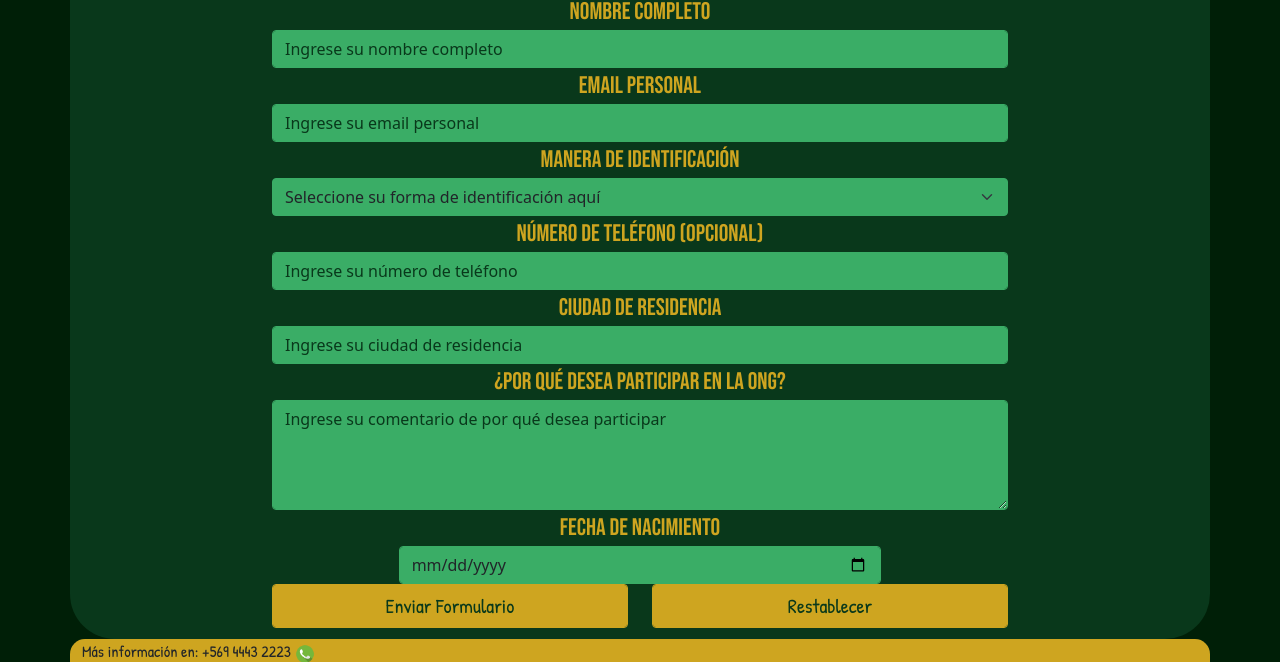
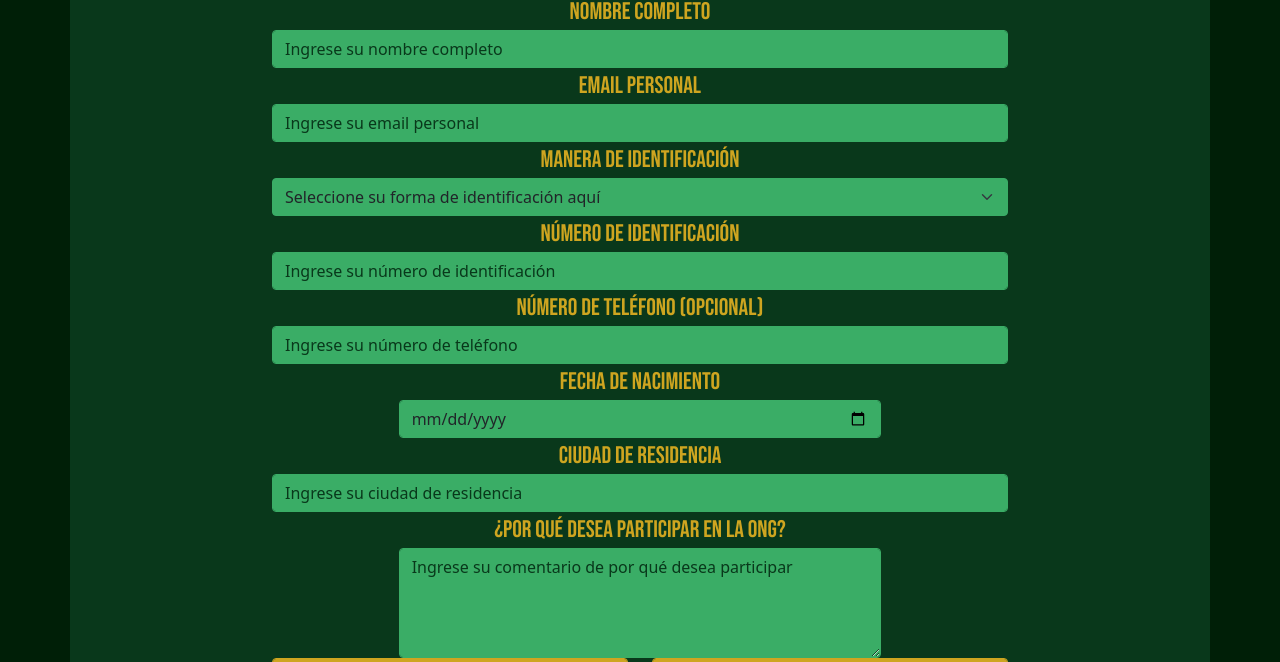
Before and after one commit to ArielAraya/Actividad1, a plain HTML site: page Formulario.html in a window 1280 px wide. Shown: the part 225-887 px from the top of the page. Drawn offline with nearby package versions, Linux system fonts and the light colour scheme.

Commit message:
pequeño ajuste de formulario
se agrega el numero de identificación y modifica posición de cositas

```diff
--- a/Formulario.html
+++ b/Formulario.html
@@ -53,12 +53,10 @@
                                 <option value="1">RUT</option>
                                 <option value="2">PASAPORTE</option>
                             </select>
+                            <label for="PhoneNumber">Número de identificación</label>
+                            <input type="text" placeholder="Ingrese su número de identificación" name="IDNumer" class="form-control input">
                             <label for="PhoneNumber">Número de teléfono (opcional)</label>
                             <input type="text" placeholder="Ingrese su número de teléfono" name="PhoneNumber" class="form-control input">
-                            <label for="PlaceResidence">Ciudad de residencia</label>
-                            <input type="text" placeholder="Ingrese su ciudad de residencia" name="PlaceResidence" class="form-control input">
-                            <label for="Commentary">¿Por qué desea participar en la ONG?</label>
-                            <textarea name="Commentary" class="form-control input" rows="4" placeholder="Ingrese su comentario de por qué desea participar"></textarea>
 
                             <div class="row">
                                 <div class="col-md-2 hidden-sm">
@@ -67,6 +65,21 @@
                                 <div class="col-md-8 col-sm12">
                                     <label for="DateBirth">Fecha de nacimiento</label>
                                     <input type="date" class="form-control input">
+                                </div>
+                                <div class="col-md-2 hidden-sm">
+
+                                </div>
+                            </div>
+                            <label for="PlaceResidence">Ciudad de residencia</label>
+                            <input type="text" placeholder="Ingrese su ciudad de residencia" name="PlaceResidence" class="form-control input">
+
+                            <div class="row">
+                                <div class="col-md-2 hidden-sm">
+
+                                </div>
+                                <div class="col-md-8 col-sm12">
+                                    <label for="Commentary">¿Por qué desea participar en la ONG?</label>
+                                    <textarea name="Commentary" class="form-control input" rows="4" placeholder="Ingrese su comentario de por qué desea participar"></textarea>
                                 </div>
                                 <div class="col-md-2 hidden-sm">
 
```
